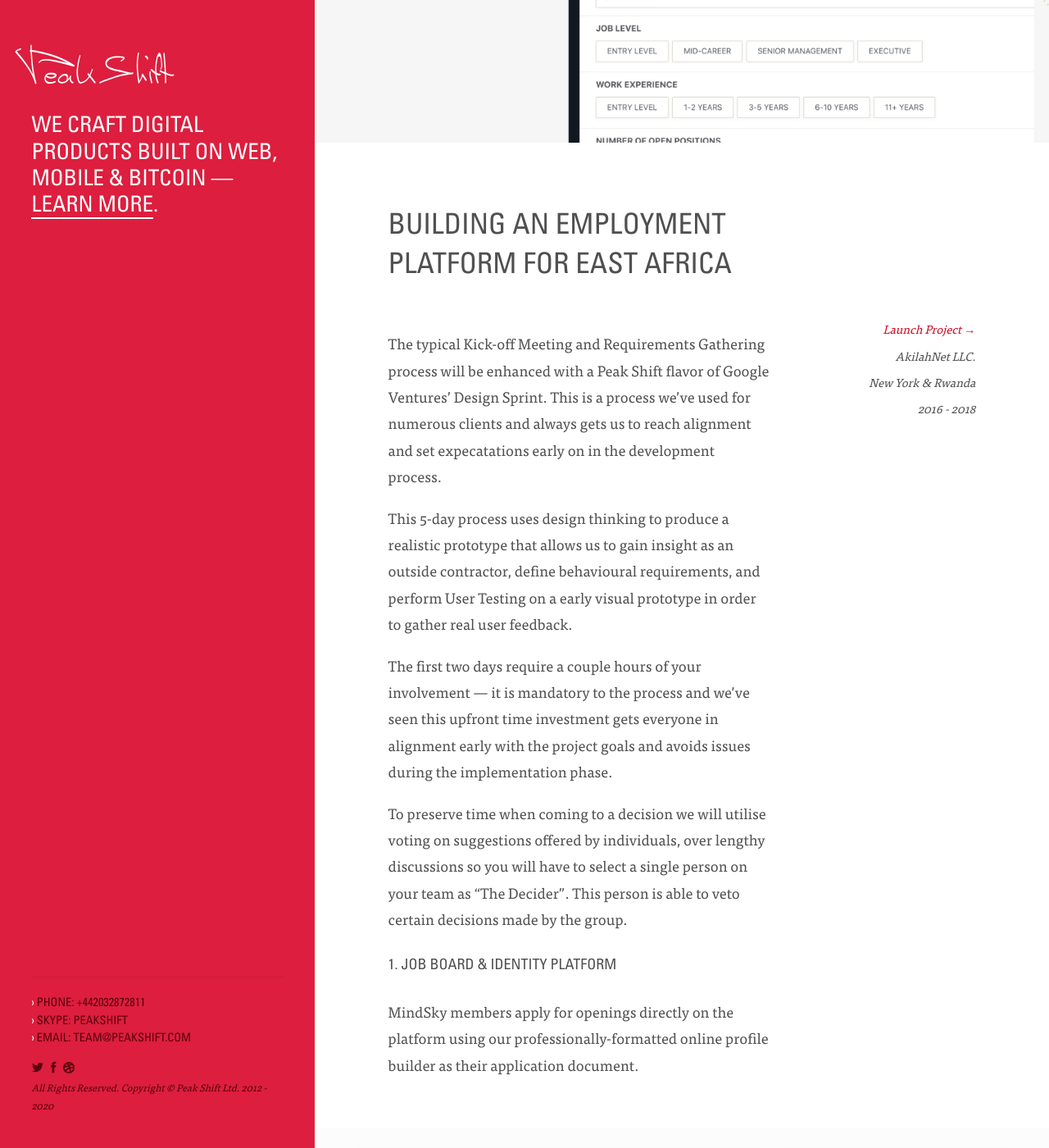
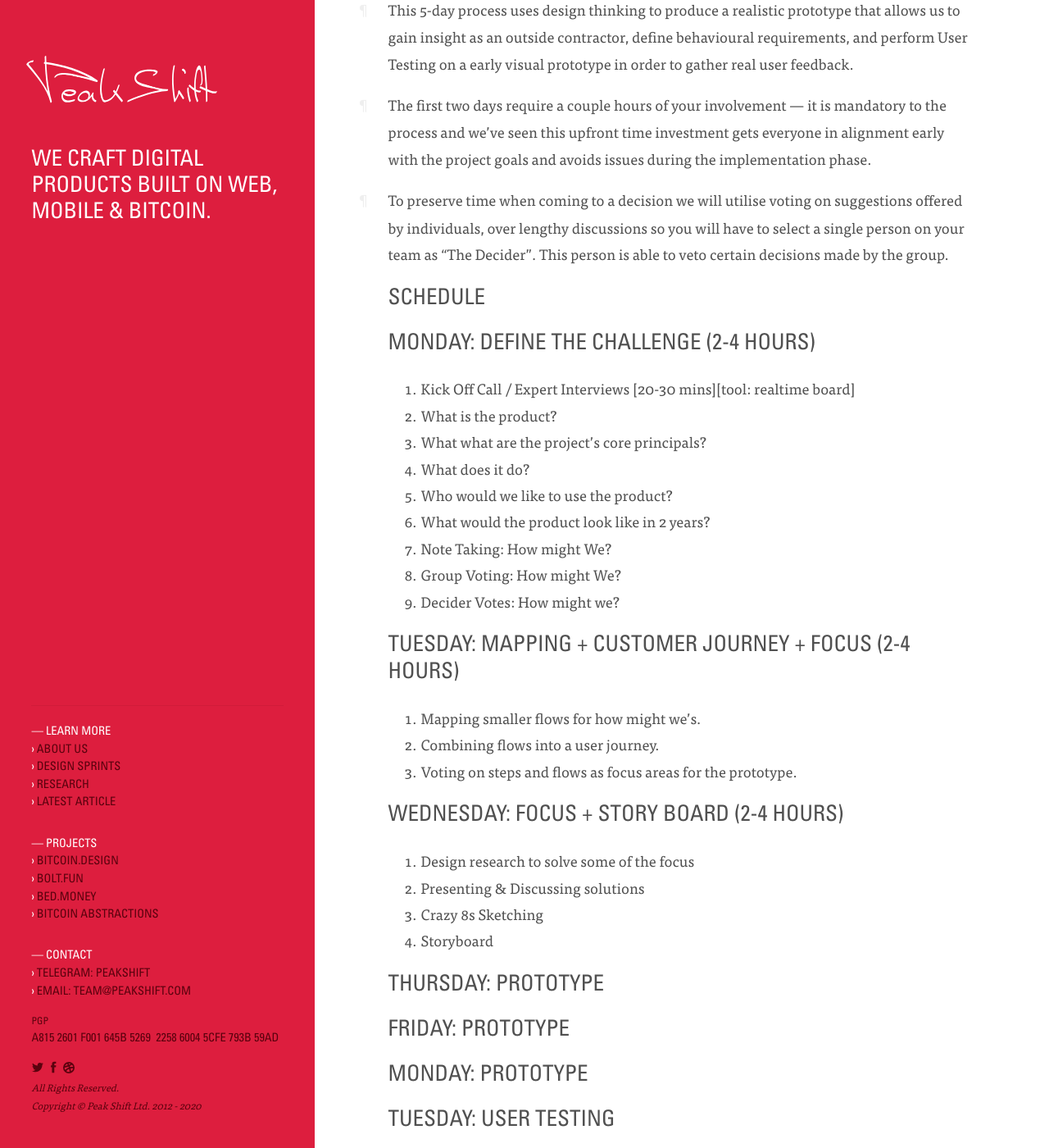
Before and after one commit to peakshift/peakshift-website, a Jekyll site: the page built from design-sprints/index.md, in a window 1280 px wide and 1400 px high, scrolled down 304 px. Shown: the whole window at 82% size. Built offline with Jekyll 4.4.1, drawn with Linux system fonts in a browser that asks for light colours; nearby versions of some CDN libraries; some of the changed text lies outside the part shown.

Commit message:
refactor: move design sprints to own folder

```diff
--- a/_layouts/default.html
+++ b/_layouts/default.html
@@ -84,6 +84,7 @@
           <ul class="heading-typeface">
             <li><span class="typeface-colour-white">&mdash; Learn more </span></li>
             <li><span class="typeface-colour-white">›</span> <a href="/about">About Us</a></li>
+            <li><span class="typeface-colour-white">›</span> <a href="/design-sprints">Design Sprints</a></li>
             <li><span class="typeface-colour-white">›</span> <a href="/research">Research</a></li>
 {% for post in site.posts limit:1 %}
             <li><span class="typeface-colour-white">›</span> <a href="{{ post.url }}" title="{{ post.title }}">Latest Article</a></li>
--- a/design-sprints/index.html
+++ /dev/null
@@ -1,233 +0,0 @@
-
-<!DOCTYPE html>
-<!--[if lt IE 7 ]>
-<html lang="en" class="no-js ie6"> <![endif]-->
-<!--[if IE 7 ]>
-<html lang="en" class="no-js ie7"> <![endif]-->
-<!--[if IE 8 ]>
-<html lang="en" class="no-js ie8"> <![endif]-->
-<!--[if IE 9 ]>
-<html lang="en" class="no-js ie9"> <![endif]-->
-<!--[if (gt IE 9)|!(IE)]><!-->
-<html lang="en" class="no-js"><!--<![endif]-->
-<head>
-  <meta charset="utf-8">
-
-  <!--[if IE]><![endif]-->
-
-  <meta http-equiv="Expires" CONTENT="Tue, 01 Jan 2013 00:00:01 GMT">
-  <meta http-equiv="X-UA-Compatible" content="IE=Edge,chrome=1">
-  <meta http-equiv="imagetoolbar" content="no">
-  <meta name="viewport" content="width=device-width, initial-scale=1, maximum-scale=1">
-  <meta name="apple-mobile-web-app-capable" content="yes">
-
-  <!-- META: seo -->
-
-  <title>Peak Shift Ltd.</title>
-  <meta name="description" content="We craft digital products built on web, mobile and bitcoin.">
-  <meta name="keywords" content="web, mobile, development, design, bitcoin, marketing">
-  <meta name="author" content="Peak Shift Inc.">
-  <meta name="company" content="Peak Shift">
-  <meta name="copyright" content="Copyright (c) 2020 Peak Shift Inc.">
-  <meta name="revisit-after" content="3 days">
-
-  <meta property="og:url" content="http://www.peakshift.com" />
-  <meta property="og:type" content="website" />
-  <meta property="og:title" content="Peak Shift Ltd." />
-  <meta property="og:image" content="" />
-  <meta property="og:site_name" content="Peak Shift Ltd." />
-  <meta property="og:description" content="We craft digital products built on web, mobile and bitcoin." />
-
-  <meta name="twitter:card" content="photo" />
-  <meta name="twitter:site" content="@peakshift" />
-  <meta name="twitter:title" content="Peak Shift Ltd.">
-  <meta name="twitter:image" content="">
-  <meta name="twitter:image:width" content="1200" />
-  <meta name="twitter:image:height" content="630" />
-
-  <!-- The Styles -->
-  <link href="/assets/css/master.css?v=0004" rel="stylesheet" type="text/css">
-
-  <!-- Global site tag (gtag.js) - Google Analytics -->
-  <script async src="https://www.googletagmanager.com/gtag/js?id=UA-6502879-7"></script>
-  <script>
-    window.dataLayer = window.dataLayer || [];
-    function gtag(){dataLayer.push(arguments);}
-    gtag('js', new Date());
-
-    gtag('config', 'UA-6502879-7');
-  </script>
-  <!-- End Google Analytics -->
-  <!-- Google Tag Manager -->
-  <script>(function(w,d,s,l,i){w[l]=w[l]||[];w[l].push({'gtm.start':
-  new Date().getTime(),event:'gtm.js'});var f=d.getElementsByTagName(s)[0],
-  j=d.createElement(s),dl=l!='dataLayer'?'&l='+l:'';j.async=true;j.src=
-  '//www.googletagmanager.com/gtm.js?id='+i+dl;f.parentNode.insertBefore(j,f);
-  })(window,document,'script','dataLayer','GTM-TPS5PB');</script>
-  <!-- End Google Tag Manager -->
-</head>
-<body class="">
-
-<div id="wrapper">
-  <aside id="mainSide" class="column">
-    <div class="padded">
-      <div id="logo"><a href="/"><img src="/assets/i/logo.svg"></a></div>
-      <h2 id="portfolioLinks">We craft digital products built on web, mobile &amp; bitcoin &mdash; <a href="/about">Learn more</a>.</h2>
-
-      <div class="contact-footer typeface-colour-secondary">
-        <hr>
-        <div class="columns">
-          <ul class="heading-typeface">
-            <li><span class="typeface-colour-white">›</span> PHONE: <a href="tel:+442032872811">+442032872811</a></li>
-            <li><span class="typeface-colour-white">›</span> SKYPE: <a href="skype:peakshift?chat">peakshift</a></li>
-            <li><span class="typeface-colour-white">›</span> EMAIL: <a href="mailto:team@peakshift.com">team@peakshift.com</a>
-            </li>
-          </ul>
-          <p class="typeface-colour-secondary rs small">
-            <a href="//twitter.com/peakshift">
-              <img src="/assets/icons/twitter.svg" width="16" height="16">
-            </a>
-            <a href="//facebook.com/peakshift">
-              <img src="/assets/icons/facebook.svg" width="16" height="16">
-            </a>
-            <a href="//dribbble.com/peakshift">
-              <img class="dribble" src="/assets/icons/dribbble.svg" width="16" height="14">
-            </a>
-          </p>
-        </div>
-        <p class="typeface-colour-secondary rs small">
-          <small><em>All Rights Reserved. Copyright &copy; Peak Shift Ltd. 2012 - 2020</em></small>
-        </p>
-      </div>
-    </div>
-  </aside>
-
-  <section id="mainContent" class="column">
-    <figure class="active" style="background-image:url('/assets/content/mindsky/header-bg-light.png'); background-color: #F6F6F6;">
-      <a href="/mindsky"><div class="padded"><img class="fill" src="/assets/content/mindsky/header-details-2.png?v=03"></div></a>
-    </figure>
-    <div class="contentArea padded clearfix">
-      <h3 class="projectTitle articleTitle">Building an Employment Platform for East Africa</h3>
-      <div class="projectDetails column">
-        <p>The typical Kick-off Meeting and Requirements Gathering process will be enhanced with a Peak Shift flavor of Google Ventures’ Design Sprint. This is a process we’ve used for numerous clients and always gets us to reach alignment and set expecatations early on in the development process.</p>
-        <p>This 5-day process uses design thinking to produce a realistic prototype that allows us to gain insight as an outside contractor, define behavioural requirements, and perform User Testing on a early visual prototype in order to gather real user feedback.</p>
-        <p>The first two days require a couple hours of your involvement — it is mandatory to the process and we’ve seen this upfront time investment gets everyone in alignment early with the project goals and avoids issues during the implementation phase.</p>
-        <p>To preserve time when coming to a decision we will utilise voting on suggestions offered by individuals, over lengthy discussions so you will have to select a single person on your team as “The Decider”. This person is able to veto certain decisions made by the group.</p>
-
-        <h4>1. Job Board &amp; Identity Platform</h4>
-        <p>MindSky members apply for openings directly on the platform using our professionally-formatted online profile builder as their application document.</p>
-        <figure style="background-color: #FCFCFC;margin-bottom: 0;" class="media--stretched active">
-          <div class="padded">
-            <img class="fill" src="/assets/content/mindsky-stats.png?v=03">
-          </div>
-        </figure>
-
-
-        <h4>Day #1 // Map + Sketch</h4>
-        <p>Client Participation: 2-4~ hours.</p>
-
-        <h5>Pre-requisites</h5>
-        <ol>
-            <li>Gather and discuss similar products for use as reference (lightning demos).</li>
-            <li>Decide who The Decider is — person that can pull the plug on the concepts we create.</li>
-        </ol>
-
-        <h5>Define the challenge</h5>
-        <ol>
-            <li>Kick Off Call / Expert Interviews [20-30 mins][tool: realtime board]</li>
-            <ol>
-                <li>What is the product?</li>
-                <li>What does it do?</li>
-                <li>Who would we like to use the product?</li>
-                <li>What would the product look like in 2 years?</li>
-                <li> Note Taking: How might We?</li>
-                <li>Group Voting: How might We?</li>
-                <li>Decider Votes: How might we?</li>
-            </ol>
-        </ol>
-
-        <h5>Results</h5>
-        <ul>
-            <li>List of actors</li>
-            <li>Definition of the product</li>
-            <li>Long term goals</li>
-            <li>2-3 “how might we” notes to design for</li>
-        </ul>
-
-        <figure style="background-color: #FCFCFC;" class="media--stretched active">
-            <div class="padded">
-              <img class="fill" src="/assets/content/mindsky/backoffice.png?v=03">
-            </div>
-        </figure>
-
-        <h4>Day #2 // Decide + Story Board</h4>
-        <p>Client Participation: 2-3~ hours</p>
-
-        <h5>Pre-requisites</h5>
-        <ul><li>Output from Day #1</li></ul>
-
-        <h5>Vote on Solutions</h5>
-        <ul>
-            <li>Heat Map Vote</li>
-            <li>Solution Presentation</li>
-            <li>Stray Poll Vote</li>
-            <li>The Decider Votes</li>
-        </ul>
-
-        <h5>The Storyboard</h5>
-        <ul>
-            <li>User Test Flow</li>
-            <li>Storyboarding</li>
-        </ul>
-
-        <h4>Day #3 // Prototyping</h4>
-        <h4>Day #4 // Prototyping</h4>
-        <h4>Day #5 // Test with Users</h4>
-
-        <figure style="background-color: #FCFCFC;margin-top: 0;" class="media--stretched active">
-            <div class="padded">
-              <img class="fill" src="/assets/content/mindsky-jobseeker-filters.png?v=03">
-            </div>
-        </figure>
-
-        <h5>Sprint Deliverables</h5>
-        <ul>
-            <li>User Personas</li>
-            <li>User Flows</li>
-            <li>Wireframes</li>
-            <li>Design Prototype</li>
-            <li>User Testing Report</li>
-        </ul>
-
-        <figure style="background-color: #FCFCFC;" class="media--stretched active">
-          <div class="padded">
-            <img class="fill" src="/assets/content/mindsky-top.png?v=03">
-          </div>
-        </figure>
-
-
-
-
-
-      </div>
-      <ul class="projectMeta column">
-        <li><a href="https://www.mindsky.com/" target="_blank">Launch Project &rarr;</a></li>
-        <li>AkilahNet LLC.</li>
-        <li>New York &amp; Rwanda</li>
-        <li>2016 - 2018</li>
-      </ul>
-    </div>
-  </section>
-
-
-
-  <script src="//ajax.googleapis.com/ajax/libs/jquery/2.0.3/jquery.min.js"></script>
-  <script src="/assets/js/history.js"></script>
-  <script src="/assets/js/router.js"></script>
-  <script src="/assets/js/scripts.js?v0001"></script>
-  <!-- Google Tag Manager -->
-  <noscript><iframe src="//www.googletagmanager.com/ns.html?id=GTM-TPS5PB"
-  height="0" width="0" style="display:none; visibility:hidden; "></iframe></noscript>
-  <!-- End Google Tag Manager -->
-</body>
-</html>
--- /dev/null
+++ b/design-sprints/index.md
@@ -0,0 +1,45 @@
+---
+layout: page
+title: "Design Sprints"
+date:   2021-08-26 07:39:00 +0200
+author: Johns Beharry
+author_url: https://twitter.com/johnsBeharry
+tags: [bitcoin design abstractions]
+---
+
+The typical Kick-off Meeting and Requirements Gathering process will be enhanced with a Peak Shift flavor of Google Ventures’ Design Sprint. This is a process we’ve used for numerous clients and always gets us to reach alignment and set expecatations early on in the development process.
+
+This 5-day process uses design thinking to produce a realistic prototype that allows us to gain insight as an outside contractor, define behavioural requirements, and perform User Testing on a early visual prototype in order to gather real user feedback.
+
+The first two days require a couple hours of your involvement — it is mandatory to the process and we’ve seen this upfront time investment gets everyone in alignment early with the project goals and avoids issues during the implementation phase.
+
+To preserve time when coming to a decision we will utilise voting on suggestions offered by individuals, over lengthy discussions so you will have to select a single person on your team as “The Decider”. This person is able to veto certain decisions made by the group.
+
+## Schedule
+
+## MONDAY: DEFINE THE CHALLENGE (2-4 hours)
+1. Kick Off Call / Expert Interviews [20-30 mins][tool: realtime board]
+2. What is the product?
+3. What what are the project's core principals?
+4. What does it do?
+5. Who would we like to use the product?
+6. What would the product look like in 2 years?
+7. Note Taking: How might We?
+8. Group Voting: How might We?
+9. Decider Votes: How might we?
+
+## TUESDAY: MAPPING + CUSTOMER JOURNEY + FOCUS (2-4 hours)
+1. Mapping smaller flows for how might we's.
+2. Combining flows into a user journey.
+3. Voting on steps and flows as focus areas for the prototype.
+
+## WEDNESDAY: FOCUS + STORY BOARD (2-4 hours)
+1. Design research to solve some of the focus
+2. Presenting & Discussing solutions
+3. Crazy 8s Sketching
+4. Storyboard
+
+## THURSDAY: PROTOTYPE
+## FRIDAY: PROTOTYPE
+## MONDAY: PROTOTYPE
+## TUESDAY: USER TESTING
```
